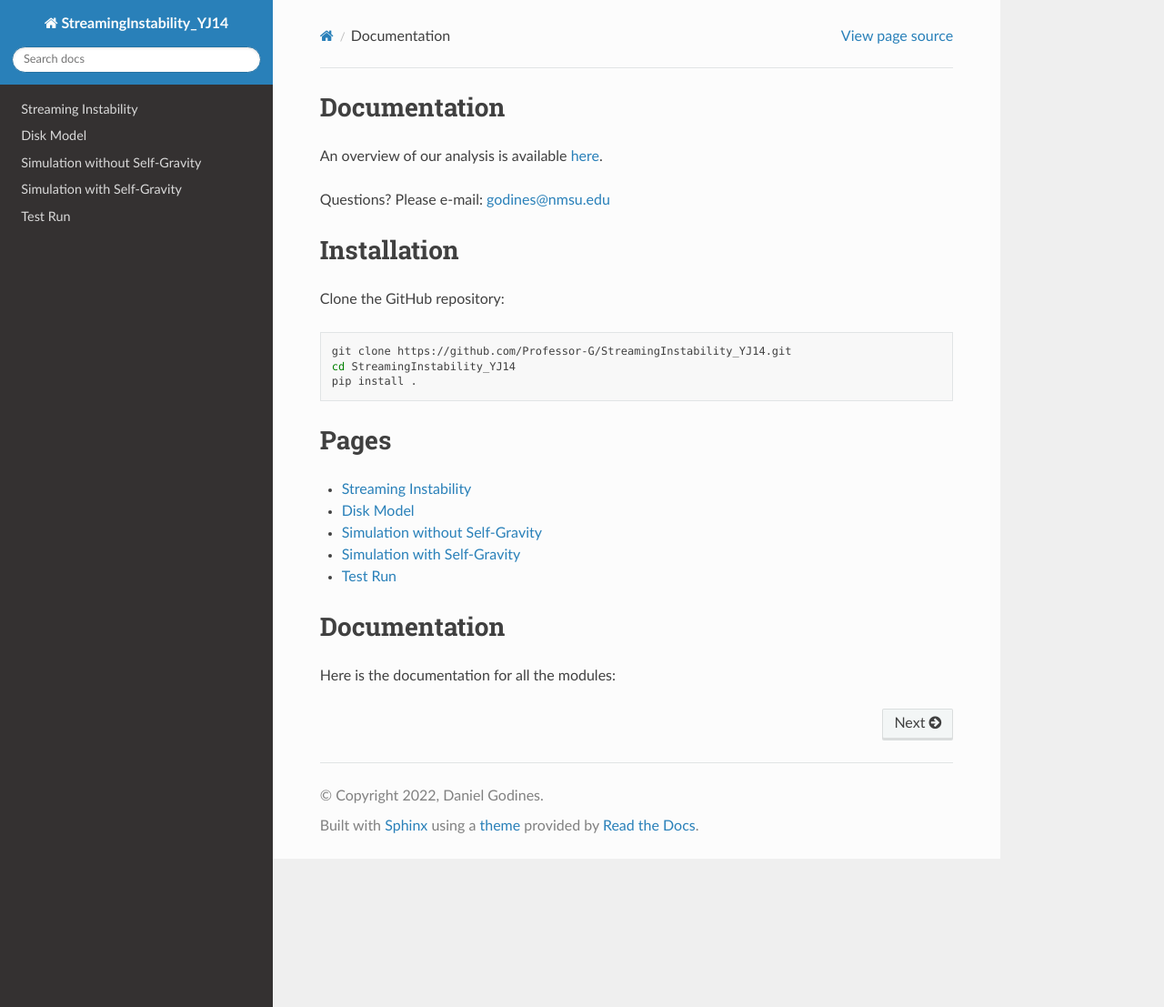
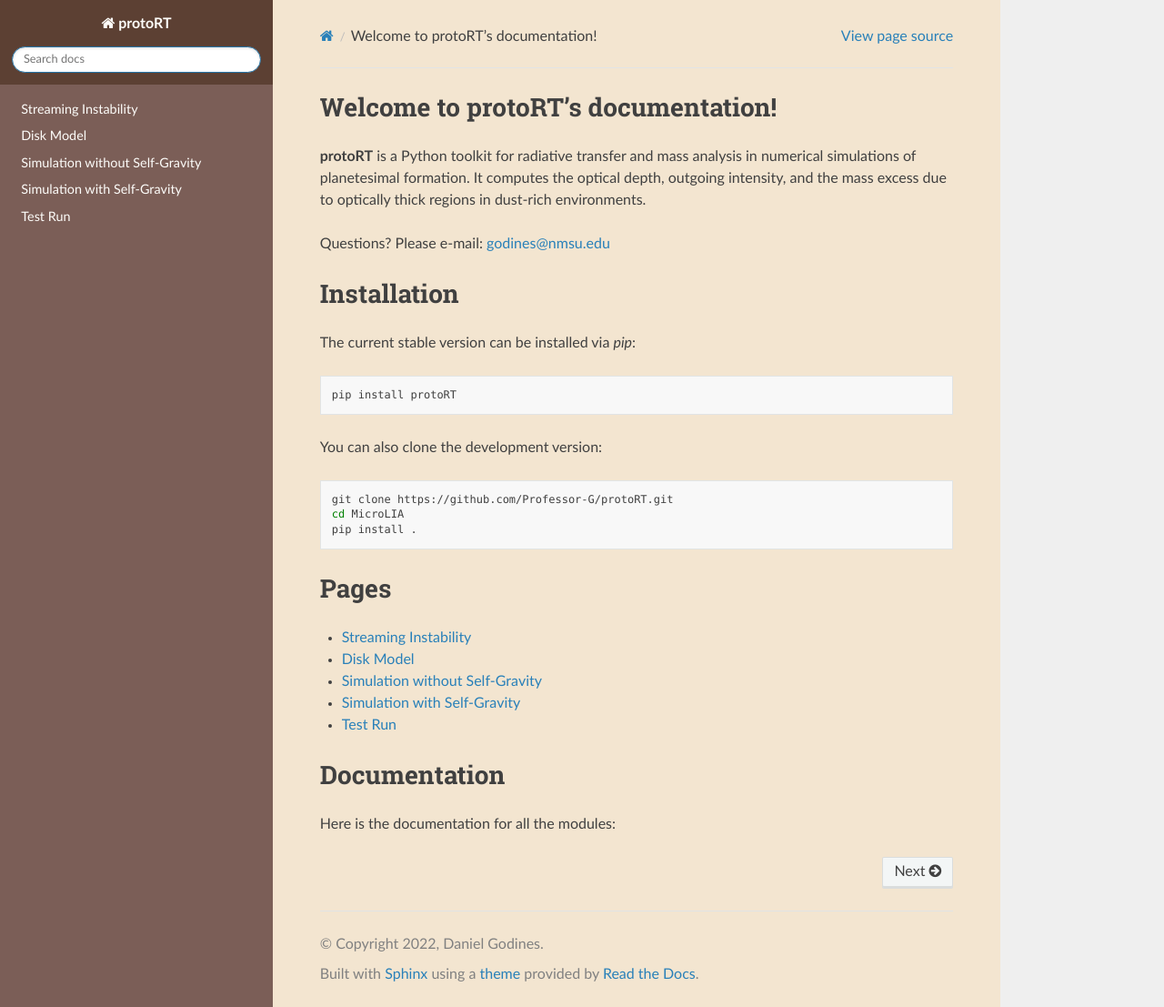
Before and after one commit to Professor-G/StreamingInstability_YJ14, a Sphinx documentation site: the page built from docs/index.rst, in a window 1280 px wide and 1107 px high. Shown: the whole window at 91% size. Built offline with Sphinx 7.4.7 and the Read the Docs theme 3.1.0, drawn with Linux system fonts in a browser that asks for light colours; pages that are not in the unit, such as notebooks, are missing from menus.

Commit message:
updating config files

```diff
--- /dev/null
+++ b/docs/_templates/layout.html
@@ -0,0 +1,27 @@
+{% extends "!layout.html" %}
+{% block footer %} {{ super() }}
+
+  <style>
+    /* Sidebar header (and topbar for mobile) */
+    .wy-side-nav-search, .wy-nav-top {
+      background: #5c4033;  /* Dark brown */
+    }
+
+    /* Sidebar */
+    .wy-nav-side {
+      background: #7b5e57;  /* Medium warm brown */
+    }
+
+    /* Main page content background */
+    .wy-nav-content {
+      background: #f3e5d0;  /* Soft beige for warmth */
+    }
+
+    /* Optional: text color override for contrast */
+    .wy-menu-vertical a,
+    .wy-side-nav-search input,
+    .wy-side-nav-search .icon {
+      color: #fdfcf9;  /* Light text for contrast on dark brown */
+    }
+  </style>
+{% endblock %}
--- a/docs/conf.py
+++ b/docs/conf.py
@@ -19,7 +19,7 @@ sys.path.insert(0, os.path.abspath('.'))
 
 # -- Project information -----------------------------------------------------
 
-project = 'StreamingInstability_YJ14'
+project = 'protoRT'
 copyright = '2022, Daniel Godines'
 author = 'Daniel Godines'
 
@@ -58,7 +58,7 @@ extensions = [
 
 autosummary_generate = True
 autoapi_type = 'python'
-autoapi_dirs = ['../StreamingInstability_YJ14', './source']
+autoapi_dirs = ['../protoRT', './source']
 
 # Add any paths that contain templates here, relative to this directory.
 templates_path = ['_templates']
@@ -68,7 +68,7 @@ templates_path = ['_templates']
 #
 # source_suffix = ['.rst', '.md']
 source_suffix = '.rst'
-exclude_patterns = ['../StreamingInstability_YJ14/test/*']
+exclude_patterns = ['../protoRT/test/*']
 # The master toctree document.
 master_doc = 'index'
 
@@ -123,7 +123,7 @@ html_static_path = ["./source/_static"]
 # -- Options for HTMLHelp output ---------------------------------------------
 
 # Output file base name for HTML help builder.
-htmlhelp_basename = 'StreamingInstability_YJ14doc'
+htmlhelp_basename = 'protoRTdoc'
 
 
 # -- Options for LaTeX output ------------------------------------------------
@@ -150,7 +150,7 @@ latex_elements = {
 # (source start file, target name, title,
 #  author, documentclass [howto, manual, or own class]).
 latex_documents = [
-    (master_doc, 'StreamingInstability_YJ14.tex', 'StreamingInstability_YJ14 Documentation',
+    (master_doc, 'protoRT.tex', 'protoRT Documentation',
      'Daniel Godines', 'manual'),
 ]
 
@@ -160,7 +160,7 @@ latex_documents = [
 # One entry per manual page. List of tuples
 # (source start file, name, description, authors, manual section).
 man_pages = [
-    (master_doc, 'StreamingInstability_YJ14', 'StreamingInstability_YJ14 Documentation',
+    (master_doc, 'protoRT', 'protoRT Documentation',
      [author], 1)
 ]
 
@@ -171,8 +171,8 @@ man_pages = [
 # (source start file, target name, title, author,
 #  dir menu entry, description, category)
 texinfo_documents = [
-    (master_doc, 'StreamingInstability_YJ14', 'StreamingInstability_YJ14 Documentation',
-     author, 'StreamingInstability_YJ14', 'Lyman-alpha nebulae classifier',
+    (master_doc, 'protoRT', 'protoRT Documentation',
+     author, 'protoRT', 'RT Analysis of Protoplanetary Disk Simulations',
      'Miscellaneous'),
 ]
 
--- a/docs/index.rst
+++ b/docs/index.rst
@@ -1,25 +1,31 @@
-.. pyBIA documentation master file, created by
+.. protoRT documentation master file, created by
    sphinx-quickstart on Thu Mar 24 11:15:14 2022.
    You can adapt this file completely to your liking, but it should at least
    contain the root `toctree` directive.
 
-Documentation
+Welcome to protoRT's documentation!
 ===============================
-An overview of our analysis is available `here <https://streaminginstability-yj14.readthedocs.io/en/latest/source/Mass%20Excess%20Analysis.html>`_.
+**protoRT** is a Python toolkit for radiative transfer and mass analysis in numerical simulations of planetesimal formation. It computes the optical depth, outgoing intensity, and the mass excess due to optically thick regions in dust-rich environments.
+
 
 Questions? Please e-mail: godines@nmsu.edu
 
 Installation
 ==================
 
-Clone the GitHub repository:
+The current stable version can be installed via `pip`:
 
 .. code-block:: bash
 
-    git clone https://github.com/Professor-G/StreamingInstability_YJ14.git
-    cd StreamingInstability_YJ14
+    pip install protoRT
+
+You can also clone the development version:
+
+.. code-block:: bash
+
+    git clone https://github.com/Professor-G/protoRT.git
+    cd MicroLIA
     pip install .
-
 
 Pages
 ==================
@@ -29,7 +35,6 @@ Pages
    source/Streaming Instability
    source/Mass Excess Analysis
 
-
 Documentation
 ==================
 
@@ -38,4 +43,4 @@ Here is the documentation for all the modules:
 .. toctree::
    :maxdepth: 1
 
-   source/StreamingInstability_YJ14
+   source/protoRT
```
Also changed, not shown: docs/source/_static/spectral_indices.png (deleted), 3 other files.
